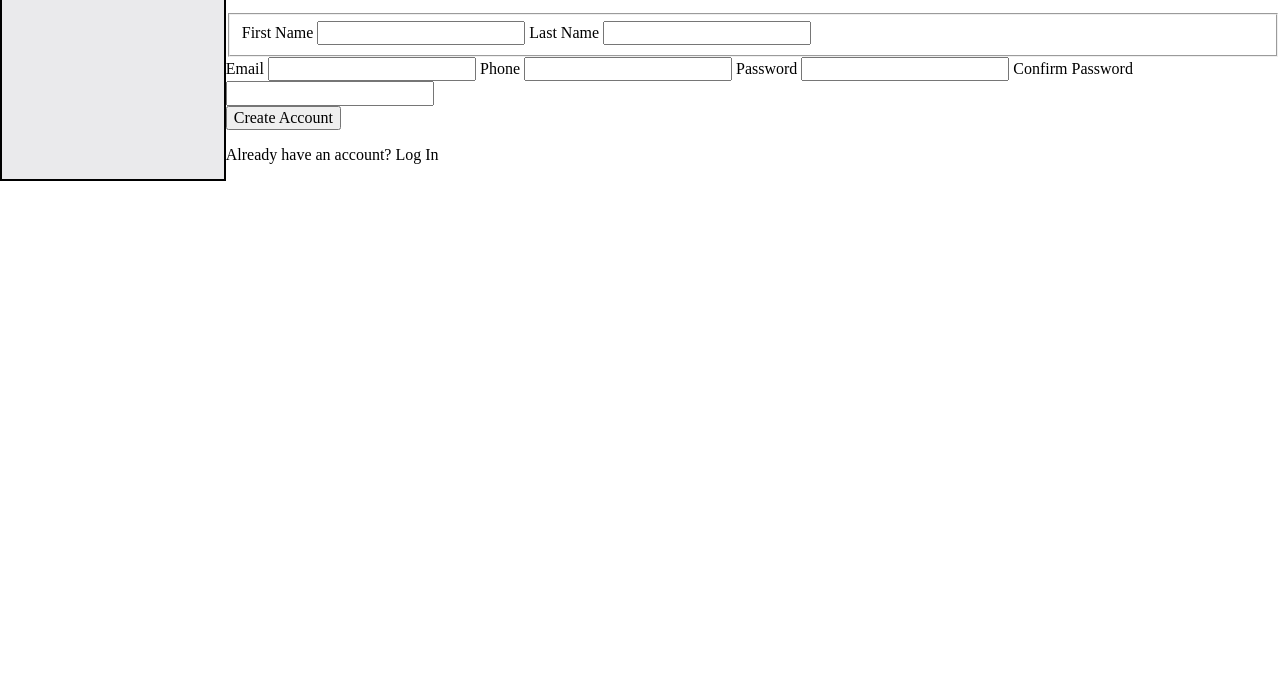
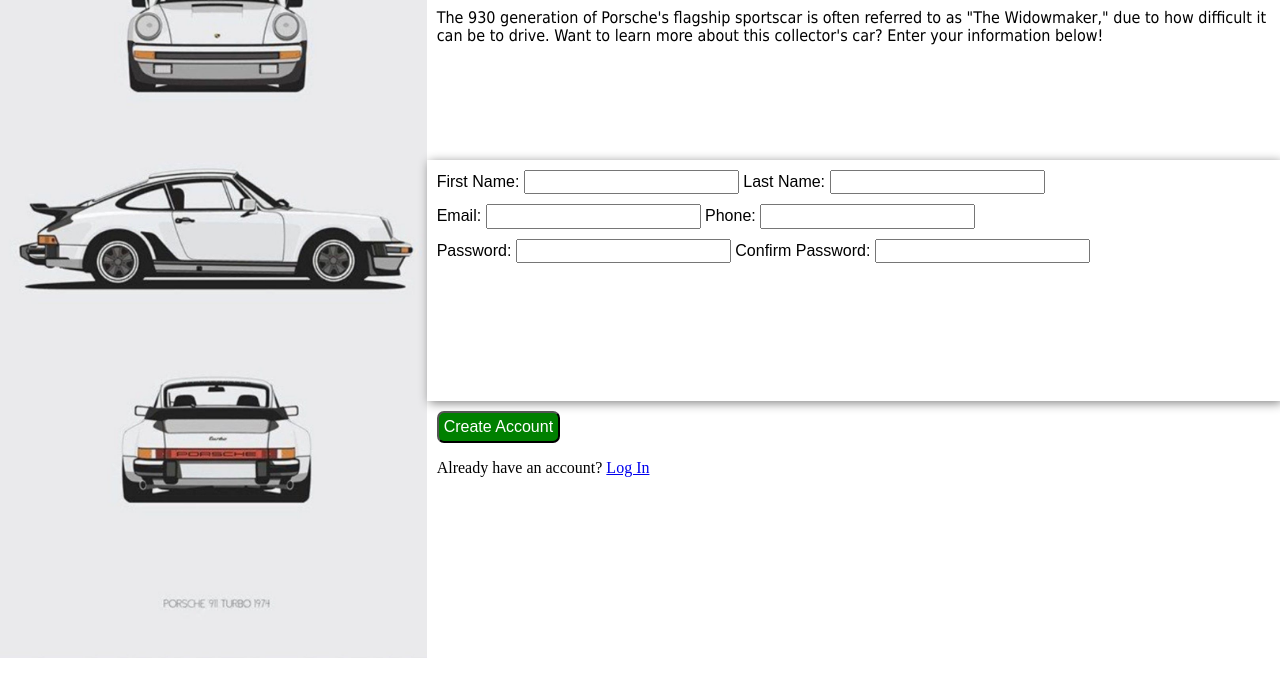
Before and after one commit to Tuna865/TOP-Sign_Up_Form, a website: page index.html in a window 1280 px wide. Shown: the part 101-800 px from the top of the page. Drawn offline with nearby package versions, Linux system fonts and the light colour scheme.

Commit message:
completed forms and started styling

```diff
--- a/index.html
+++ b/index.html
@@ -4,6 +4,9 @@
     <meta charset="UTF-8">
     <meta http-equiv="X-UA-Compatible" content="IE=edge">
     <meta name="viewport" content="width=device-width, initial-scale=1.0">
+    <link rel="preconnect" href="https://fonts.googleapis.com">
+    <link rel="preconnect" href="https://fonts.gstatic.com" crossorigin>
+    <link href="https://fonts.googleapis.com/css2?family=Orbitron&display=swap" rel="stylesheet">
     <link rel="stylesheet" href="node_modules/normalize.css/normalize.css">
     <link rel="stylesheet" href="style.css">
     <title>TOP Sign Up Form</title>
@@ -11,45 +14,52 @@
 <body>
     <main>
         <div id="left-side">
-            <h1 id="porsche-font">Porsche</h1>
-
+            <div>
+                <h1 id="porsche-logo">Porsche</h1>
+                <img id="background-930-image" src="Porsche-930-Graphic.jpeg" alt="930 Graphic">
+            </div>
         </div>
         <div id="right-side">
-            <h1>The Widowmaker</h1>
             <div id="intro-quote">
+            <h1>Der Witwenmacher</h1>
                 <p>
                     The 930 generation of Porsche's flagship sportscar is often
-                    referred to as The Widowmaker, due to how difficult it can be to drive.
+                    referred to as "The Widowmaker," due to how difficult it can be to drive. Want to
+                    learn more about this collector's car? Enter your information below!
                 </p>
             </div>
             <div id="forms-section">
                 <!-- no action or method for this form tag since it has no backend -->
                 <!-- same goes for name on inputs -->
                 <form>
-                    <fieldset>
-                        <label for="first-name">First Name</label>
+                    <div>
+                        <label for="first-name">First Name:</label>
                         <input type="text" id="first-name">
 
-                        <label for="last-name">Last Name</label>
+                        <label for="last-name">Last Name:</label>
                         <input type="text" id="last-name">
-                    </fieldset>
+                    </div>
+                    <div>
+                        <label for="email">Email:</label>
+                        <input type="email" id="email">
 
-                    <label for="email">Email</label>
-                    <input type="email" id="email">
+                        <label for="phone">Phone:</label>
+                        <input type="number" id="phone">
+                    </div>
+                    <div>
+                        <label for="password">Password:</label>
+                        <input type="password" id="password">
 
-                    <label for="phone">Phone</label>
-                    <input type="number" id="phone">
-
-                    <label for="password">Password</label>
-                    <input type="password" id="password">
-
-                    <label for="pwrd-conf">Confirm Password</label>
-                    <input type="password" id="pwrd-conf">
+                        <label for="pwrd-conf">Confirm Password:</label>
+                        <input type="password" id="pwrd-conf">
+                    </div>
                 </form>
             </div>
             <div id="account-buttons">
                 <button id="create-account" type="submit">Create Account</button>
-                <p>Already have an account? Log In</p>
+                <p>Already have an account?
+                    <a href="https://en.wikipedia.org/wiki/Porsche_930" target="_blank">Log In</a>
+                </p>
             </div>
         </div>
     </main>
--- a/style.css
+++ b/style.css
@@ -3,18 +3,78 @@
     src: url('911porscha/911porschav3.ttf');
 }
 
-#porsche-font{
+main{
+    height: 100%;
+    display: flex;
+    flex-direction: row;
+}
+
+#porsche-logo{
     font-family: Porsche;
     color: red;
+    position: absolute;
 }
 
 #left-side{
-    background: url('Porsche\ 930\ Graphic.jpeg');
-    border: black 2px solid;
     box-sizing: border-box;
+    width: 50%;
+    height: 100%;
 }
 
-main{
+#right-side{
+    box-sizing: border-box;
+    /* height: 100%; */
+    width: 100%;
     display: flex;
-    flex-direction: row;
+    flex-direction: column;
+
 }
+
+#background-930-image{
+    z-index: -1;
+    width: 100%;
+    height: 100%;
+}
+
+#forms-section{
+    height: 33%;
+    font-family: Arial;
+    box-shadow: 2px 2px 10px gray;
+}
+
+#intro-quote{
+    height: 33%;
+    font-family: Tahoma, sans-serif;
+    padding: 10px;
+
+}
+
+div form{
+    display: flex;
+    flex-direction: column;
+    padding: 5px;
+}
+
+form div{
+    padding: 5px;
+
+}
+
+#intro-quote h1{
+    font-family: Orbitron;
+    padding: 10px;
+
+}
+
+#account-buttons{
+    height: 33%;
+    padding: 10px;
+}
+
+button{
+    padding: 5px;
+    font-family: Arial;
+    border-radius: 7px;
+    background-color: green;
+    color: white;
+}
```
Also changed, not shown: Porsche-930-Graphic.jpeg (renamed from Porsche 930 Graphic.jpeg).
